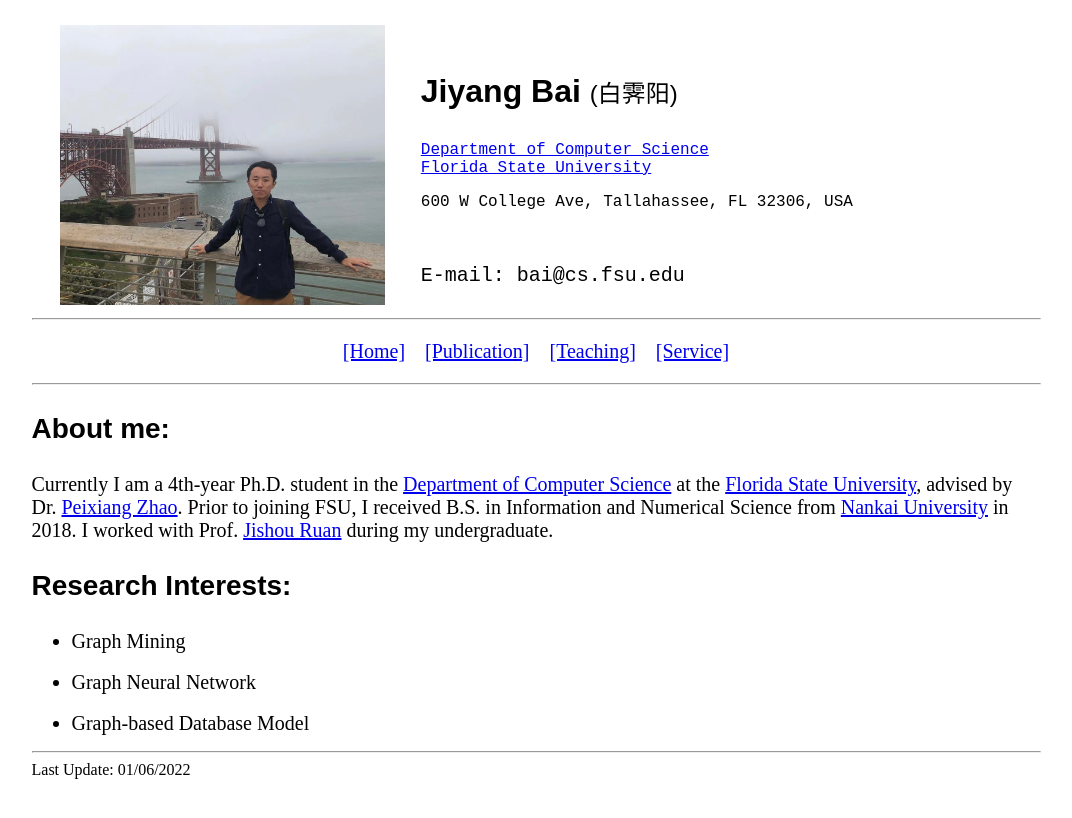
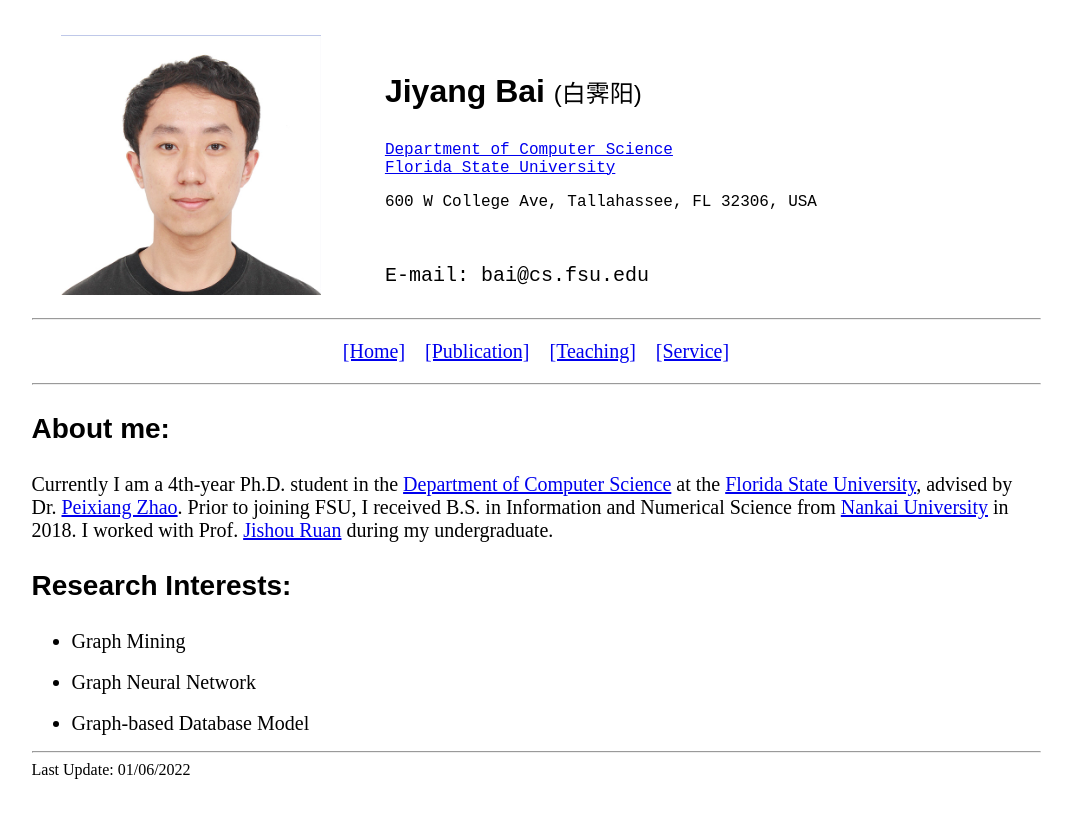
Before and after one commit to jiyangbai/jiyangbai.github.io, a plain HTML site: page index.html in a window 1280 px wide. Shown: the top 818 px of the page, without its empty margins (104-1176 px from the left). Drawn offline with Linux system fonts and the light colour scheme.

Commit message:
Update index.html

```diff
--- a/index.html
+++ b/index.html
@@ -23,7 +23,8 @@
 
           <tr>
             <td width="23">&nbsp;</td>
-            <td width="360"><img src="https://jiyangbai.github.io/mmexport1563512272230_2.jpg" width="325" height="280" /></td>
+            <!--<td width="360"><img src="https://jiyangbai.github.io/mmexport1563512272230_2.jpg" width="325" height="280" /></td>-->
+            <td width="320"><img src="https://jiyangbai.github.io/IMG9497.jpg" width="260" height="260" /></td>
             <td width="621"><p align="justify">&nbsp;</p>
               <p style="font-family:arial;"><font size="6"><b>Jiyang Bai </b></font> <span class="STYLE43"><font size="5">(&#x767D;&#x9701;&#x9633;)</font></span>             </p>
               <p><span class="STYLE2"><code><br />
```
